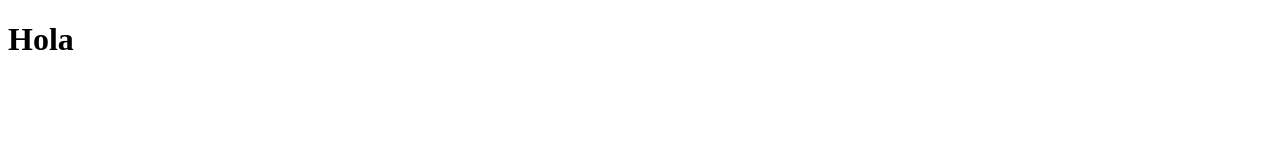
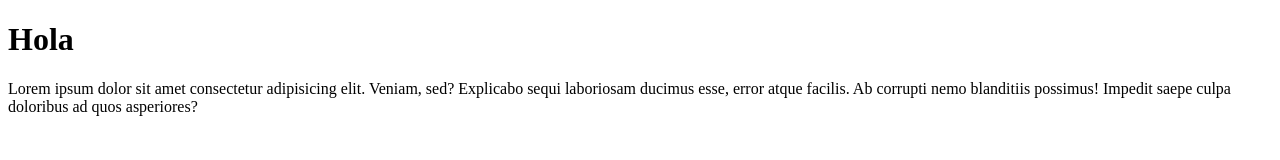
Before and after one commit to karolVCenfo/ejemplo-responsive, a plain HTML site: page index.html in a window 1280 px wide. Drawn offline with Linux system fonts and the light colour scheme.

Commit message:
update index html
se agrego lorem ipsum

```diff
--- a/index.html
+++ b/index.html
@@ -9,6 +9,6 @@
 
 <body>
     <h1>Hola</h1>
-
+    <p>Lorem ipsum dolor sit amet consectetur adipisicing elit. Veniam, sed? Explicabo sequi laboriosam ducimus esse, error atque facilis. Ab corrupti nemo blanditiis possimus! Impedit saepe culpa doloribus ad quos asperiores?</p>
 </body>
 </html>
```
